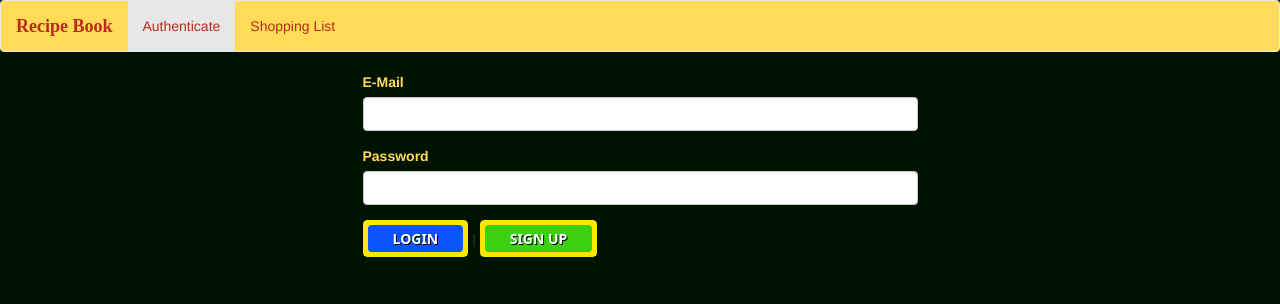
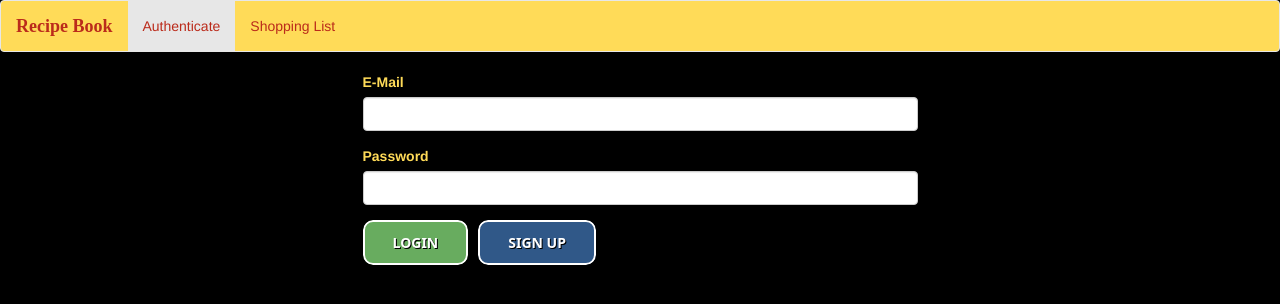
Before and after one commit to robtrostle/recipe-book, an Angular app: page /auth in a window 1280 px wide. Shown: the top 304 px of the page. Built offline with nearby package versions, Linux system fonts and the light colour scheme.

Commit message:
new buttons

```diff
--- a/src/app/auth/auth.component.css
+++ b/src/app/auth/auth.component.css
@@ -1,20 +1,21 @@
 label{
     color: #FFDB58;
 }
-.btn-24,
-.btn-24 *,
-.btn-24 :after,
-.btn-24 :before,
-.btn-24:after,
-.btn-24:before {
+.btn-70,
+.btn-70 *,
+.btn-70 :after,
+.btn-70 :before,
+.btn-70:after,
+.btn-70:before {
   border: 0 solid;
   box-sizing: border-box;
-  border-radius: 4px;
+  border-radius: 10px;
+  text-shadow: 1px 1px black;
 }
-.btn-24 {
+.btn-70 {
   -webkit-tap-highlight-color: transparent;
   -webkit-appearance: button;
-  background-color: #000;
+  background-color: rgb(104, 172, 95);
   background-image: none;
   color: #fff;
   cursor: pointer;
@@ -22,182 +23,234 @@ label{
     Segoe UI, Roboto, Helvetica Neue, Arial, Noto Sans, sans-serif,
     Apple Color Emoji, Segoe UI Emoji, Segoe UI Symbol, Noto Color Emoji;
   font-size: 100%;
-  font-weight: 900;
   line-height: 1.5;
   margin: 0;
   -webkit-mask-image: -webkit-radial-gradient(#000, #fff);
   padding: 0;
-  text-transform: uppercase;
 }
-.btn-24:disabled {
+.btn-70:disabled {
   cursor: default;
 }
-.btn-24:-moz-focusring {
+.btn-70:-moz-focusring {
   outline: auto;
 }
-.btn-24 svg {
+.btn-70 svg {
   display: block;
   vertical-align: middle;
 }
-.btn-24 [hidden] {
+.btn-70 [hidden] {
   display: none;
 }
-.btn-24 {
-  --background: rgb(10, 83, 255);
-  text-shadow: 1px 1px black;
-  background: none;
-  overflow: hidden;
-  padding: 0.8rem 3rem;
+.btn-70 {
+  box-shadow: inset 0 0 0 2px #fff;
+  box-sizing: border-box;
+  /* display: block; */
+  font-weight: 900;
+  padding: 1.2rem 3rem;
   position: relative;
+  text-transform: uppercase;
+  transition: color 0.1s linear;
 }
-.btn-24 span {
-  display: block;
-  position: relative;
-  transition: transform 0.2s ease;
+.btn-70:after,
+.btn-70:before {
+  content: "";
+  position: absolute;
 }
-.btn-24:after,
-.btn-24:before {
-  --tilt: 20px;
-  background: rgb(251, 230, 2);
-  -webkit-clip-path: polygon(0 0, 100% 0, 100% 50%, 100% 100%, 0 100%);
-  clip-path: polygon(0 0, 100% 0, 100% 50%, 100% 100%, 0 100%);
-  content: "";
-  display: block;
+.btn-70:before {
+  border-bottom: var(--border);
+  border-top: var(--border);
   height: 100%;
-  left: 0;
-  position: absolute;
+  left: 50%;
   top: 0;
-  transition: -webkit-clip-path 0.2s ease;
-  transition: clip-path 0.2s ease;
-  transition: clip-path 0.2s ease, -webkit-clip-path 0.2s ease;
+  transform: translateX(-50%);
+}
+.btn-70:hover:before {
+  --border: 4px solid #000;
+  -webkit-animation: border-top-and-bottom 1s forwards;
+  animation: border-top-and-bottom 1s forwards;
+}
+.btn-70:after {
+  border-left: var(--border);
+  border-right: var(--border);
+  bottom: 50%;
+  right: 0;
+  transform: translateY(50%);
   width: 100%;
   z-index: -1;
 }
-.btn-24:after {
-  --thickness: 5px;
-  background: var(--background);
-  height: calc(100% - var(--thickness) * 2);
-  left: var(--thickness);
-  top: var(--thickness);
-  width: calc(100% - var(--thickness) * 2);
+.btn-70:hover:after {
+  --border: 4px solid #000;
+  -webkit-animation: border-right-and-left 1s forwards;
+  animation: border-right-and-left 1s forwards;
 }
-.btn-24:hover span {
-  transform: translateX(-20px);
+@-webkit-keyframes border-top-and-bottom {
+  0% {
+    width: 0;
+  }
+  to {
+    width: 100%;
+  }
 }
-.btn-24:hover:after,
-.btn-24:hover:before {
-  -webkit-clip-path: polygon(
-    0 0,
-    calc(100% - var(--tilt)) 0,
-    100% 50%,
-    calc(100% - var(--tilt)) 100%,
-    0 100%
-  );
-  clip-path: polygon(
-    0 0,
-    calc(100% - var(--tilt)) 0,
-    100% 50%,
-    calc(100% - var(--tilt)) 100%,
-    0 100%
-  );
+@keyframes border-top-and-bottom {
+  0% {
+    width: 0;
+  }
+  to {
+    width: 100%;
+  }
+}
+@-webkit-keyframes border-right-and-left {
+  0% {
+    height: 0;
+  }
+  to {
+    height: 100%;
+  }
+}
+@keyframes border-right-and-left {
+  0% {
+    height: 0;
+  }
+  to {
+    height: 100%;
+  }
 }
 
-.btn-25,
-.btn-25 *,
-.btn-25 :after,
-.btn-25 :before,
-.btn-25:after,
-.btn-25:before {
+
+.btn-68,
+.btn-68 *,
+.btn-68 :after,
+.btn-68 :before,
+.btn-68:after,
+.btn-68:before {
   border: 0 solid;
   box-sizing: border-box;
-  border-radius: 4px;
+  border-radius: 10px;
   text-shadow: 1px 1px black;
 }
-.btn-25 {
+.btn-68 {
   -webkit-tap-highlight-color: transparent;
   -webkit-appearance: button;
-  background-color: #000;
+  background-color: rgb(48, 88, 136);
   background-image: none;
-  color: rgb(255, 255, 255);
+  color: #fff;
   cursor: pointer;
   font-family: ui-sans-serif, system-ui, -apple-system, BlinkMacSystemFont,
     Segoe UI, Roboto, Helvetica Neue, Arial, Noto Sans, sans-serif,
     Apple Color Emoji, Segoe UI Emoji, Segoe UI Symbol, Noto Color Emoji;
   font-size: 100%;
-  font-weight: 900;
   line-height: 1.5;
   margin: 0;
-  -webkit-mask-image: -webkit-radial-gradient(#000, rgb(247, 198, 4));
+  -webkit-mask-image: -webkit-radial-gradient(#000, #fff);
   padding: 0;
-  text-transform: uppercase;
 }
-.btn-25:disabled {
+.btn-68:disabled {
   cursor: default;
 }
-.btn-25:-moz-focusring {
+.btn-68:-moz-focusring {
   outline: auto;
 }
-.btn-25 svg {
+.btn-68 svg {
   display: block;
   vertical-align: middle;
 }
-.btn-25 [hidden] {
+.btn-68 [hidden] {
   display: none;
 }
-.btn-25 {
-  --background: rgb(60, 208, 19);
-  background: none;
-  overflow: hidden;
-  padding: 0.8rem 3rem;
+.btn-68 {
+  box-shadow: inset 0 0 0 2px #fff;
+  box-sizing: border-box;
+  margin-left: 10px;
+  /* display: block; */
+  font-weight: 900;
+  padding: 1.2rem 3rem;
   position: relative;
+  text-transform: uppercase;
+  transition: color 0.1s linear;
 }
-.btn-25 span {
-  display: block;
-  position: relative;
-  transition: transform 0.2s ease;
+.btn-68:after,
+.btn-68:before {
+  content: "";
+  height: 0;
+  position: absolute;
+  width: 0;
 }
-.btn-25:after,
-.btn-25:before {
-  --tilt: 20px;
-  background: rgb(251, 230, 2);
-  -webkit-clip-path: polygon(0 50%, 0 0, 100% 0, 100% 50%, 100% 100%, 0 100%);
-  clip-path: polygon(0 50%, 0 0, 100% 0, 100% 50%, 100% 100%, 0 100%);
-  content: "";
-  display: block;
-  height: 100%;
+.btn-68:before {
+  border-right: var(--border);
+  border-top: var(--border);
   left: 0;
-  position: absolute;
   top: 0;
-  transition: -webkit-clip-path 0.2s ease;
-  transition: clip-path 0.2s ease;
-  transition: clip-path 0.2s ease, -webkit-clip-path 0.2s ease;
-  width: 100%;
+}
+.btn-68:hover:before {
+  --border: 4px solid #000;
+  -webkit-animation: border-top-and-right 1s forwards;
+  animation: border-top-and-right 1s forwards;
+}
+.btn-68:after {
+  border-bottom: var(--border);
+  border-left: var(--border);
+  bottom: 0;
+  right: 0;
   z-index: -1;
 }
-.btn-25:after {
-  --thickness: 5px;
-  background: var(--background);
-  height: calc(100% - var(--thickness) * 2);
-  left: var(--thickness);
-  top: var(--thickness);
-  width: calc(100% - var(--thickness) * 2);
+.btn-68:hover:after {
+  --border: 4px solid #000;
+  -webkit-animation: border-bottom-and-left 1s forwards;
+  animation: border-bottom-and-left 1s forwards;
 }
-.btn-25:hover:after,
-.btn-25:hover:before {
-  -webkit-clip-path: polygon(
-    0 50%,
-    var(--tilt) 0,
-    calc(100% - var(--tilt)) 0,
-    100% 50%,
-    calc(100% - var(--tilt)) 100%,
-    var(--tilt) 100%
-  );
-  clip-path: polygon(
-    0 50%,
-    var(--tilt) 0,
-    calc(100% - var(--tilt)) 0,
-    100% 50%,
-    calc(100% - var(--tilt)) 100%,
-    var(--tilt) 100%
-  );
+@-webkit-keyframes border-top-and-right {
+  0% {
+    height: 0;
+    width: 0;
+  }
+  50% {
+    height: 0;
+    width: 100%;
+  }
+  to {
+    height: 100%;
+    width: 100%;
+  }
 }
+@keyframes border-top-and-right {
+  0% {
+    height: 0;
+    width: 0;
+  }
+  50% {
+    height: 0;
+    width: 100%;
+  }
+  to {
+    height: 100%;
+    width: 100%;
+  }
+}
+@-webkit-keyframes border-bottom-and-left {
+  0% {
+    height: 0;
+    width: 0;
+  }
+  50% {
+    height: 0;
+    width: 100%;
+  }
+  to {
+    height: 100%;
+    width: 100%;
+  }
+}
+@keyframes border-bottom-and-left {
+  0% {
+    height: 0;
+    width: 0;
+  }
+  50% {
+    height: 0;
+    width: 100%;
+  }
+  to {
+    height: 100%;
+    width: 100%;
+  }
+}
--- a/src/app/auth/auth.component.html
+++ b/src/app/auth/auth.component.html
@@ -32,14 +32,16 @@
                 required
                 minlength="6">
             </div>
-            <div>
-            <button class="btn-24" type="submit" [disabled]="!authForm.valid">{{isLoginMode ? 'Login' : 'Sign Up'}}</button>
-             |
-            <button class="btn-25"
+
+            <div class="row">
+                <div class="col-xs-12">
+            <button class="btn-70" type="submit" [disabled]="!authForm.valid">{{isLoginMode ? 'Login' : 'Sign Up'}}</button>
+            <button class="btn-68"
             (click)="onSwitchMode()" type="button">
             {{ isLoginMode ? 'Sign Up' : 'Login'}}
             </button>
             </div>
+            </div>
         </form>
     </div>
 </div>
--- a/src/app/recipes/recipe-edit/recipe-edit.component.html
+++ b/src/app/recipes/recipe-edit/recipe-edit.component.html
@@ -5,8 +5,11 @@
                 <div class="col-xs-12">
                     <button type="submit"
                     class="btn btn-success"
-                    [disabled]="!recipeForm.valid">Save</button>
-                    <button type="button" class="btn btn-danger" (click)="onCancel()">Cancel</button>
+                    [disabled]="!recipeForm.valid"
+                    (click)="onSaveRecipe()">Save</button>
+                    <button type="button"
+                    class="btn btn-danger"
+                    (click)="onCancel()">Cancel</button>
                 </div>
             </div>
             <div class="row">
--- a/src/app/recipes/recipe-edit/recipe-edit.component.ts
+++ b/src/app/recipes/recipe-edit/recipe-edit.component.ts
@@ -1,6 +1,7 @@
 import { Component, OnInit } from '@angular/core';
 import { Form, FormArray, FormControl, FormGroup, Validators } from '@angular/forms';
 import { ActivatedRoute, Params, Router } from '@angular/router';
+import { DataStorageService } from 'src/app/shared/data-storage.service';
 import { RecipeService } from '../recipe.service';
 
 @Component({
@@ -15,7 +16,7 @@ export class RecipeEditComponent implements OnInit {
 
 
   constructor(private route: ActivatedRoute, private recipeService: RecipeService,
-    private router: Router) { }
+    private router: Router, private dataStorageService: DataStorageService) { }
 
   ngOnInit(): void {
     this.route.params.subscribe((params: Params) => {
@@ -96,4 +97,8 @@ export class RecipeEditComponent implements OnInit {
     return (<FormArray>this.recipeForm.get('ingredients')).controls;
   }
 
+  onSaveRecipe(){
+    this.dataStorageService.storeRecipes();
+  }
+
 }
--- a/src/app/shopping-list/shopping-edit/shopping-edit.component.html
+++ b/src/app/shopping-list/shopping-edit/shopping-edit.component.html
@@ -30,7 +30,7 @@
                 <div class="col-xs-12">
                     <button class="btn btn-success"
                     type="submit"
-                    [disabled]="!f.valid">{{ editMode ? 'Update' : 'Add' }}</button>
+                    >{{ editMode ? 'Update' : 'Add' }}</button>
                     <button
                     class="btn btn-danger"
                     type="button"
--- a/src/styles.css
+++ b/src/styles.css
@@ -1,6 +1,6 @@
 /* You can add global styles to this file, and also import other style files */
 body{
-    background-color: #001300;
+    background-color: #000000;
 }
 
 img{
```
